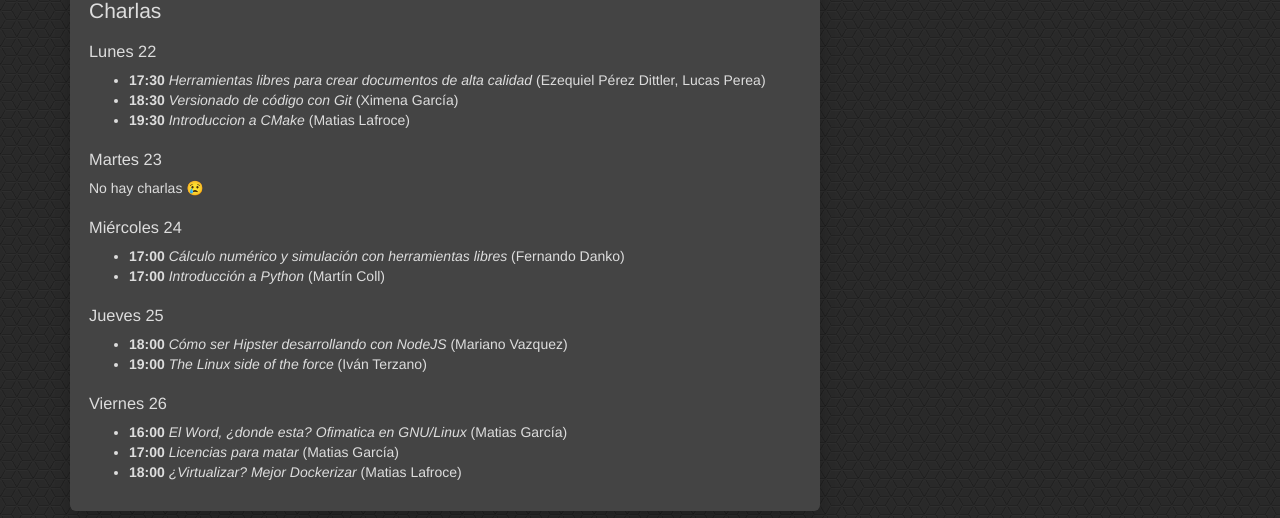
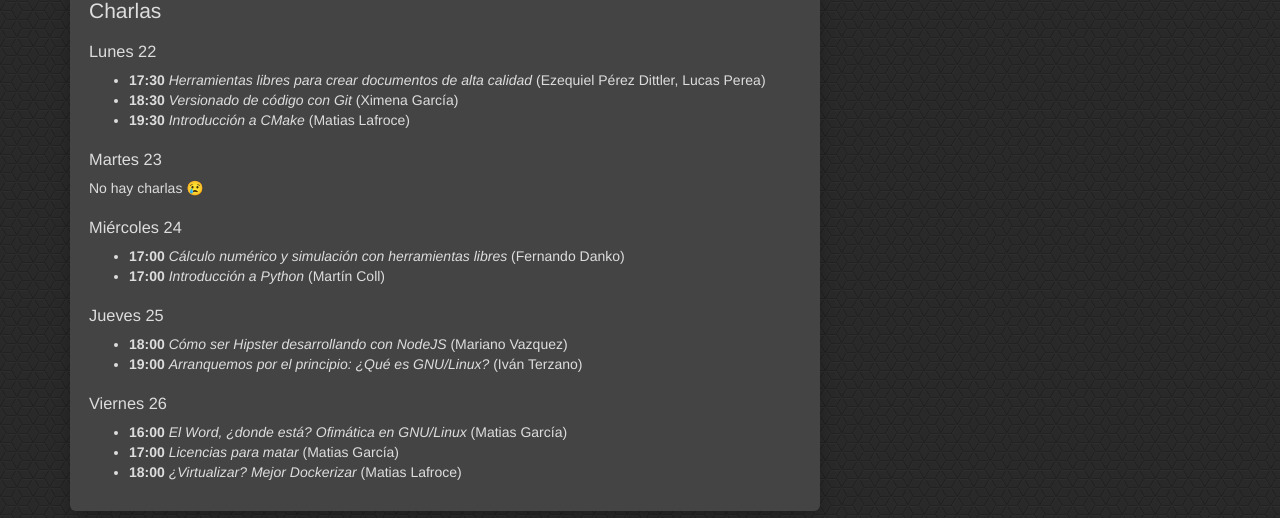
Before and after one commit to lugfi/lugfi.github.io, a Jekyll site: the page built from _posts/2016-08-16-semana-lugfi-2016.md, in a window 1280 px wide and 1094 px high. Shown: the part 313-831 px from the top of the window. Built offline with Jekyll 4.4.1, drawn with Linux system fonts in a browser that asks for light colours; emoji names are drawn with the system emoji font.

Commit message:
Cambio el título de introducción a GNU/Linux. Corrijo errores de acentuación.

```diff
--- a/_posts/2016-08-16-semana-lugfi-2016.md
+++ b/_posts/2016-08-16-semana-lugfi-2016.md
@@ -18,7 +18,7 @@
 
 * **17:30** _Herramientas libres para crear documentos de alta calidad_ (Ezequiel Pérez Dittler, Lucas Perea)
 * **18:30** _Versionado de código con Git_ (Ximena García)
-* **19:30** _Introduccion a CMake_ (Matias Lafroce)
+* **19:30** _Introducción a CMake_ (Matias Lafroce)
 
 ### Martes 23
 
@@ -32,10 +32,10 @@
 ### Jueves 25
 
 * **18:00** _Cómo ser Hipster desarrollando con NodeJS_ (Mariano Vazquez)
-* **19:00** _The Linux side of the force_ (Iván Terzano)
+* **19:00** _Arranquemos por el principio: ¿Qué es GNU/Linux?_ (Iván Terzano)
 
 ### Viernes 26
 
-* **16:00** _El Word, ¿donde esta? Ofimatica en GNU/Linux_ (Matias García)
+* **16:00** _El Word, ¿donde está? Ofimática en GNU/Linux_ (Matias García)
 * **17:00** _Licencias para matar_ (Matias García)
 * **18:00** _¿Virtualizar? Mejor Dockerizar_ (Matias Lafroce)
```
